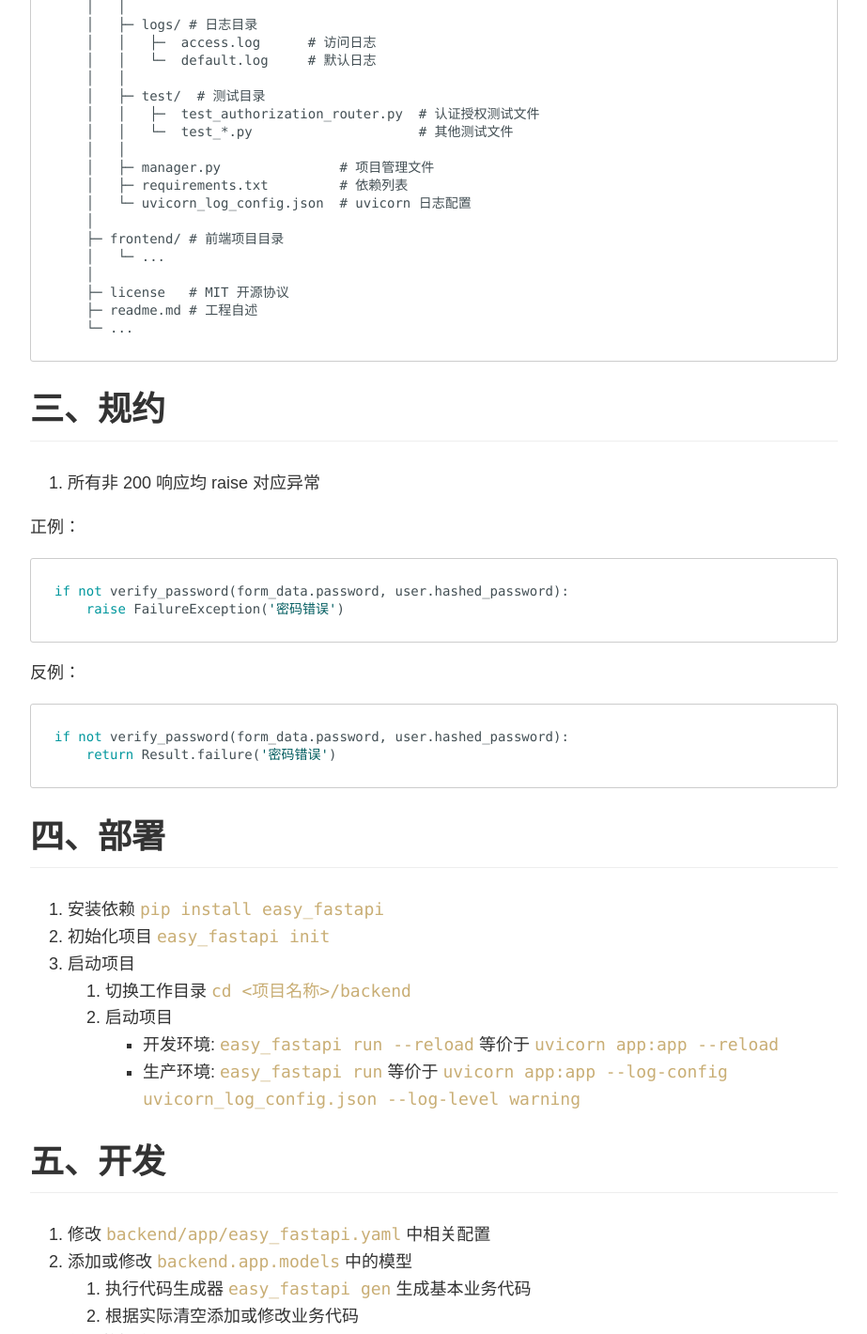
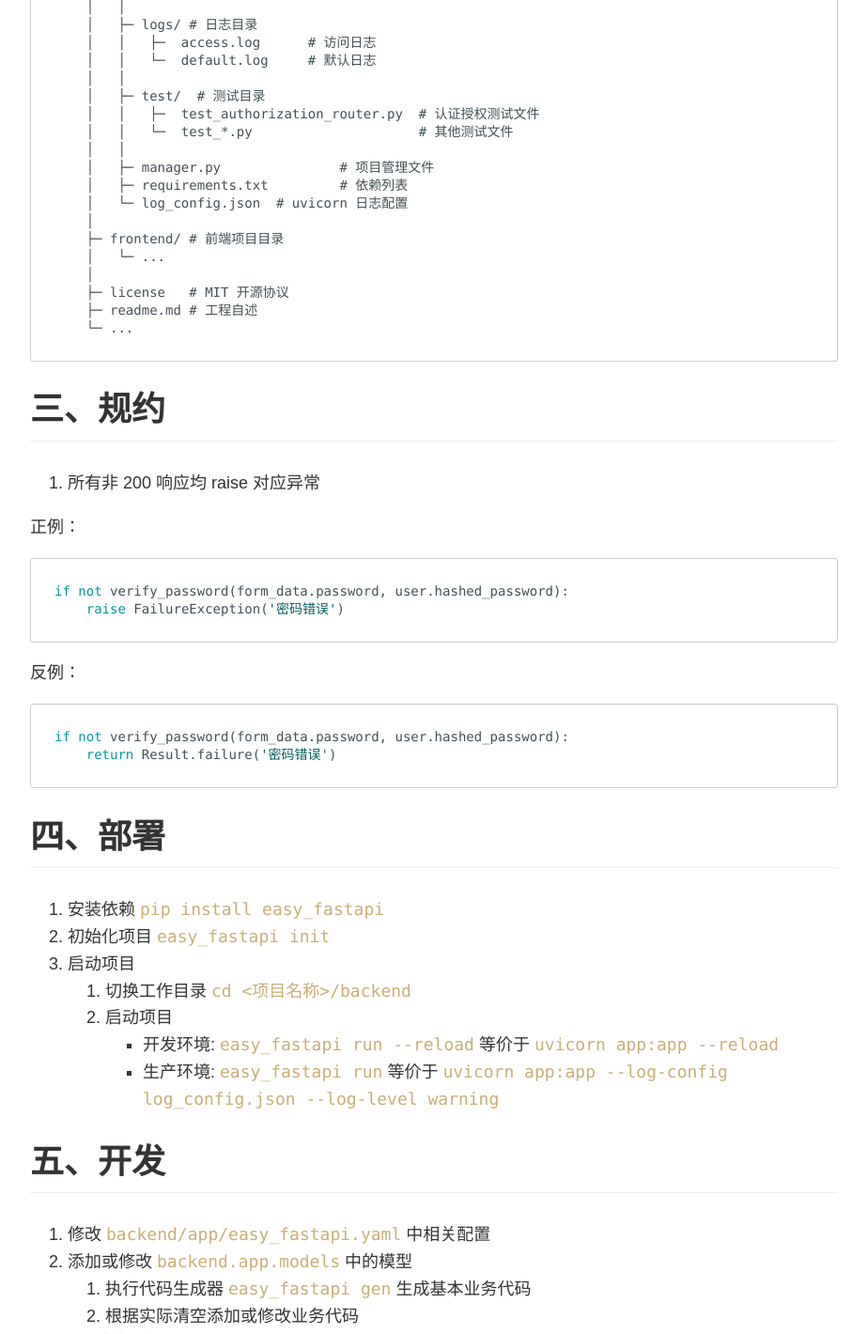
Before and after one commit to one-ccs/easy_fastapi, a Python web app: template easy_fastapi/templates/frontend/index.html in a window 1280 px wide. Shown: the part 3090-4510 px from the top of the page at 94% size, without its empty margins (178-1101 px from the left). Run offline with Jinja, Linux system fonts and the light colour scheme; the template is opened without the code that fills it, so the values that code supplies are empty.

Commit message:
1、修复刷新令牌配置错误的问题 2、修复脚手架代码生成器导入错误

```diff
--- a/easy_fastapi/config.py
+++ b/easy_fastapi/config.py
@@ -34,7 +34,7 @@ class Authorization(BaseModel):
     secret_key: Optional[str] = None                                  # 认证密钥
     algorithm: str = 'HS256'                                          # 认证加密算法
     access_token_expire_minutes: timedelta = timedelta(minutes=15)    # 访问令牌过期时间
-    refresh_token_expire_minutes: timedelta = timedelta(60 * 24 * 7)  # 刷新令牌过期时间
+    refresh_token_expire_minutes: timedelta = timedelta(minutes=60 * 24 * 7)  # 刷新令牌过期时间
 
     @field_validator('secret_key')
     @classmethod
--- a/easy_fastapi/management.py
+++ b/easy_fastapi/management.py
@@ -131,7 +131,7 @@ def db(work_dir: Path, args: argparse.Namespace) -> None:
 
 def gen(work_dir: Path, args: argparse.Namespace) -> None:
     from app import models # type: ignore
-    from app.core import Generator # type: ignore
+    from easy_fastapi.generator import Generator
 
     Generator(
         models_path=models.__path__,
--- a/easy_fastapi/templates/backend/easy_fastapi.yaml
+++ b/easy_fastapi/templates/backend/easy_fastapi.yaml
@@ -14,7 +14,7 @@ easy_fastapi:
         # 访问令牌过期时间，默认 15 分钟
         access_token_expire_minutes: 30
         # 刷新令牌过期时间，默认 10080 分钟，即 7 天
-        refresh_token_expire_days: 10080
+        refresh_token_expire_minutes: 10080
     # 路径相关配置
     resources:
         # 上传文件保存目录
--- a/easy_fastapi/templates/frontend/index.html
+++ b/easy_fastapi/templates/frontend/index.html
@@ -56,7 +56,7 @@
     │   │
     │   ├─ manager.py               # 项目管理文件
     │   ├─ requirements.txt         # 依赖列表
-    │   └─ uvicorn_log_config.json  # uvicorn 日志配置
+    │   └─ log_config.json  # uvicorn 日志配置
     │
     ├─ frontend/ # 前端项目目录
     │   └─ ...
@@ -66,4 +66,4 @@
     └─ ...
 </div></code></pre> <h2 id="%E4%B8%89%E3%80%81%E8%A7%84%E7%BA%A6" tabindex="-1">三、规约</h2> <ol> <li>所有非 200 响应均 raise 对应异常</li> </ol> <p>正例：</p> <pre class='hljs'><code><div><span class="hljs-keyword">if</span> <span class="hljs-keyword">not</span> verify_password(form_data.password, user.hashed_password):
     <span class="hljs-keyword">raise</span> FailureException(<span class="hljs-string">&#x27;密码错误&#x27;</span>) </div></code></pre> <p>反例：</p> <pre class='hljs'><code><div><span class="hljs-keyword">if</span> <span class="hljs-keyword">not</span> verify_password(form_data.password, user.hashed_password):
-    <span class="hljs-keyword">return</span> Result.failure(<span class="hljs-string">&#x27;密码错误&#x27;</span>) </div></code></pre> <h2 id="%E5%9B%9B%E3%80%81%E9%83%A8%E7%BD%B2" tabindex="-1">四、部署</h2> <ol> <li>安装依赖 <code>pip install easy_fastapi</code></li> <li>初始化项目 <code>easy_fastapi init</code></li> <li>启动项目 <ol> <li>切换工作目录 <code>cd &lt;项目名称&gt;/backend</code></li> <li>启动项目 <ul> <li>开发环境: <code>easy_fastapi run --reload</code> 等价于 <code>uvicorn app:app --reload</code></li> <li>生产环境: <code>easy_fastapi run</code> 等价于 <code>uvicorn app:app --log-config uvicorn_log_config.json --log-level warning</code></li> </ul> </li> </ol> </li> </ol> <h2 id="%E4%BA%94%E3%80%81%E5%BC%80%E5%8F%91" tabindex="-1">五、开发</h2> <ol> <li>修改 <code>backend/app/easy_fastapi.yaml</code> 中相关配置</li> <li>添加或修改 <code>backend.app.models</code> 中的模型 <ol> <li>执行代码生成器 <code>easy_fastapi gen</code> 生成基本业务代码</li> <li>根据实际清空添加或修改业务代码</li> </ol> </li> <li>创建数据库</li> <li>初始化数据库 <ol> <li>初始化 Aerich 配置 <code>easy_fastapi db init</code></li> <li>初始化数据库 <code>easy_fastapi db init-db</code></li> <li>初始化表 <code>easy_fastapi db init-table</code></li> </ol> </li> </ol> <h2 id="%E5%85%AD%E3%80%81%E6%B5%8B%E8%AF%95" tabindex="-1">六、测试</h2> <ol> <li>在 <code>backend/test</code> 目录中添加测试文件</li> <li>运行 <code>pytest backend/test</code> 查看测试结果</li> </ol> </div> </body> </html>
+    <span class="hljs-keyword">return</span> Result.failure(<span class="hljs-string">&#x27;密码错误&#x27;</span>) </div></code></pre> <h2 id="%E5%9B%9B%E3%80%81%E9%83%A8%E7%BD%B2" tabindex="-1">四、部署</h2> <ol> <li>安装依赖 <code>pip install easy_fastapi</code></li> <li>初始化项目 <code>easy_fastapi init</code></li> <li>启动项目 <ol> <li>切换工作目录 <code>cd &lt;项目名称&gt;/backend</code></li> <li>启动项目 <ul> <li>开发环境: <code>easy_fastapi run --reload</code> 等价于 <code>uvicorn app:app --reload</code></li> <li>生产环境: <code>easy_fastapi run</code> 等价于 <code>uvicorn app:app --log-config log_config.json --log-level warning</code></li> </ul> </li> </ol> </li> </ol> <h2 id="%E4%BA%94%E3%80%81%E5%BC%80%E5%8F%91" tabindex="-1">五、开发</h2> <ol> <li>修改 <code>backend/app/easy_fastapi.yaml</code> 中相关配置</li> <li>添加或修改 <code>backend.app.models</code> 中的模型 <ol> <li>执行代码生成器 <code>easy_fastapi gen</code> 生成基本业务代码</li> <li>根据实际清空添加或修改业务代码</li> </ol> </li> <li>创建数据库</li> <li>初始化数据库 <ol> <li>初始化 Aerich 配置 <code>easy_fastapi db init</code></li> <li>初始化数据库 <code>easy_fastapi db init-db</code></li> <li>初始化表 <code>easy_fastapi db init-table</code></li> </ol> </li> </ol> <h2 id="%E5%85%AD%E3%80%81%E6%B5%8B%E8%AF%95" tabindex="-1">六、测试</h2> <ol> <li>在 <code>backend/test</code> 目录中添加测试文件</li> <li>运行 <code>pytest backend/test</code> 查看测试结果</li> </ol> </div> </body> </html>
--- a/setup.py
+++ b/setup.py
@@ -9,7 +9,7 @@ with open('readme.md', 'r', encoding='utf-8') as f:
 
 setup(
     name='easy_fastapi',
-    version='0.12.1',
+    version='0.12.2',
     description='基于 FastAPI 开发的后端框架，集成了 Tortoise ORM、Pydantic、Aerich、PyJWT、PyYAML、Redis 等插件，并且可以在编写好 `models` 文件后执行 `manager.py gen` 命令，批量生成 `schemas`、`routers`、`services` 代码，旨在提供一个高效、易用的后端开发环境。该框架通过清晰的目录结构和模块化设计，大大减少了项目的前期开发工作，帮助开发者快速构建和部署后端服务。',
     long_description=LONG_DESCRIPTION,
     long_description_content_type='text/markdown',
```
Also changed, not shown: readme.md.
